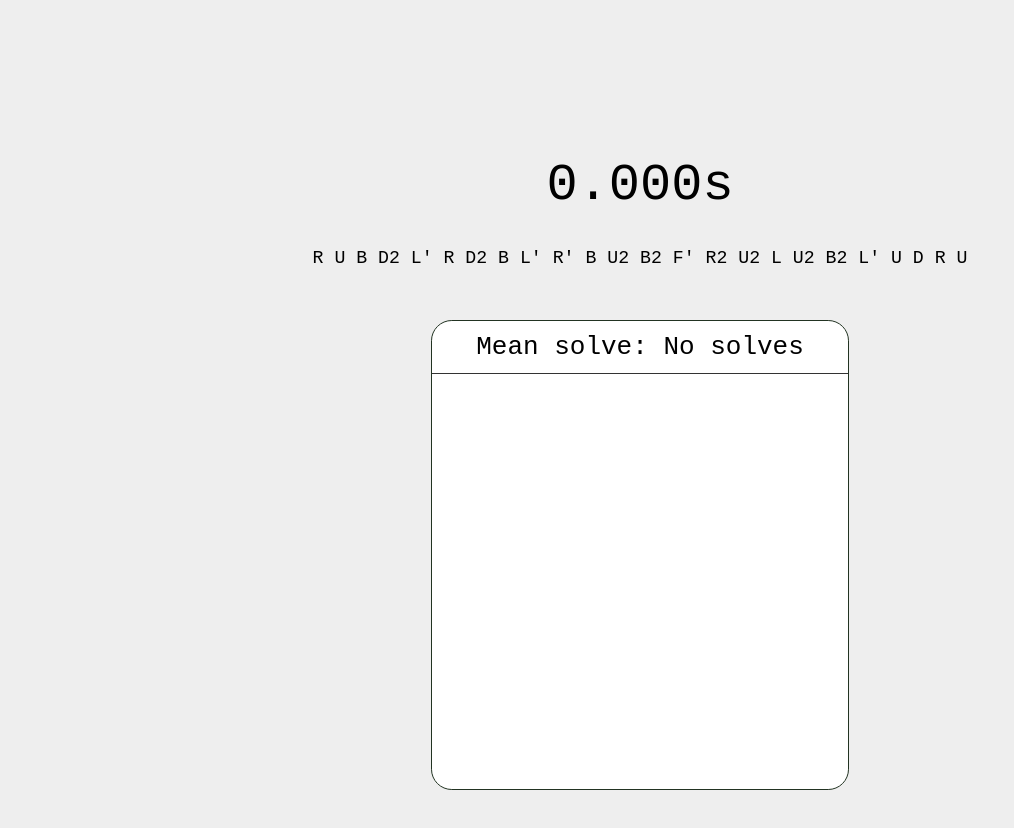
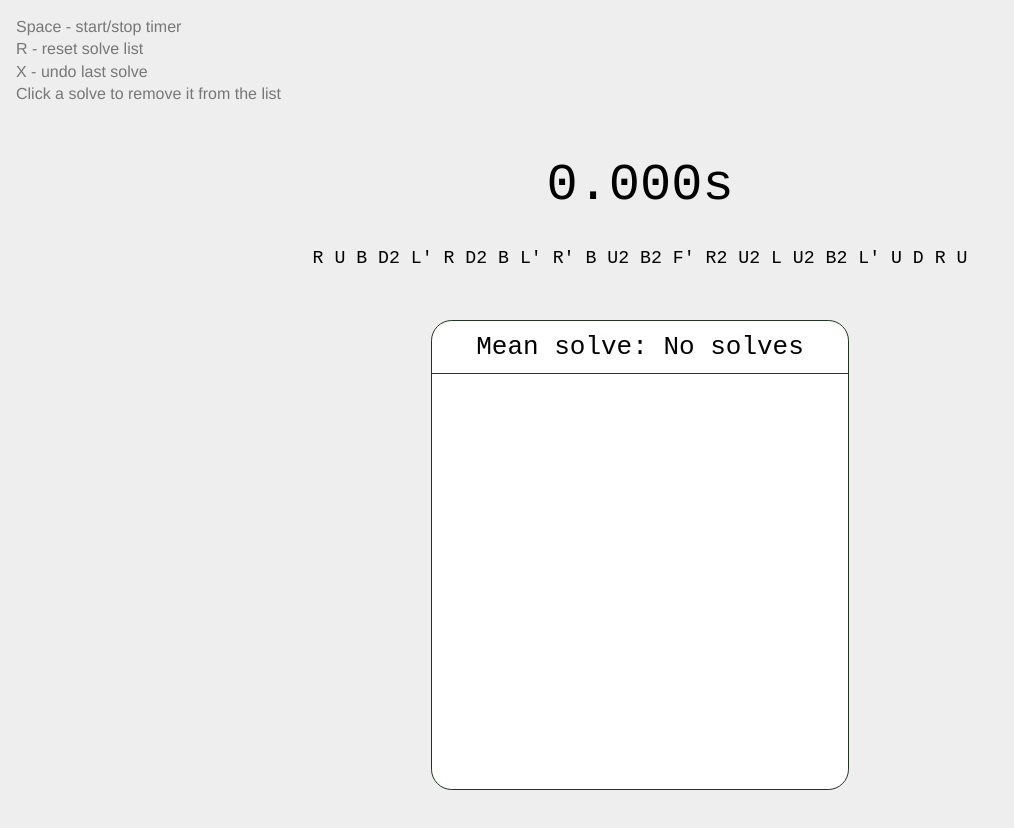
Before and after one commit to marchelzo/marchelzo.github.io, a plain HTML site: page cubetimer/index.html in a window 1280 px wide. Shown: the whole page, without its empty margins (0-1014 px from the left). Drawn offline with Linux system fonts and the light colour scheme.

Commit message:
add controls to cube timer

```diff
--- a/cubetimer/index.html
+++ b/cubetimer/index.html
@@ -7,6 +7,17 @@
   <link href="style.css" rel="stylesheet"/>
 </head>
 <body>
+
+  <div id="controls">
+    <ul>
+      <li>Space - start/stop timer</li>
+      <li>R - reset solve list</li>
+      <li>X - undo last solve</li>
+      <li>Click a solve to remove it from the list</li>
+    </ul>
+  </div>
+
+
   <div id="time">
      0.000s
   </div>
--- a/cubetimer/style.css
+++ b/cubetimer/style.css
@@ -1,5 +1,26 @@
 body {
+  padding: 0;
+  margin: 0;
   background-color: #EEE;
+}
+
+#controls {
+  padding: 0;
+  margin: 0;
+  top: 0;
+  position: absolute;
+  font-family: Helvetica, sans-serif;
+  color: rgba(0, 0, 0, 0.5);
+}
+
+#controls ul {
+  padding: 0;
+  margin: 1em;
+}
+
+#controls ul li {
+  list-style-type: none;
+  line-height: 1.4em;
 }
 
 #time {
```
